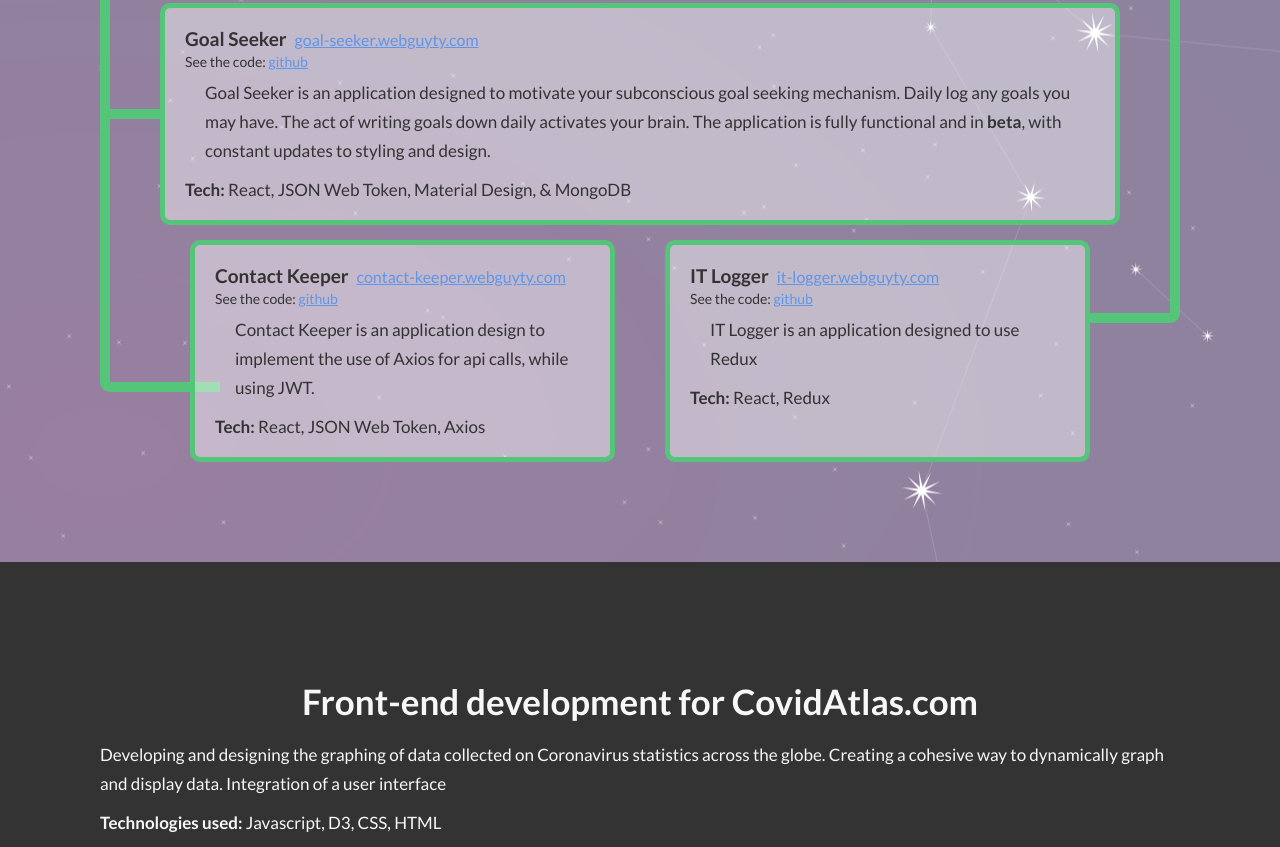
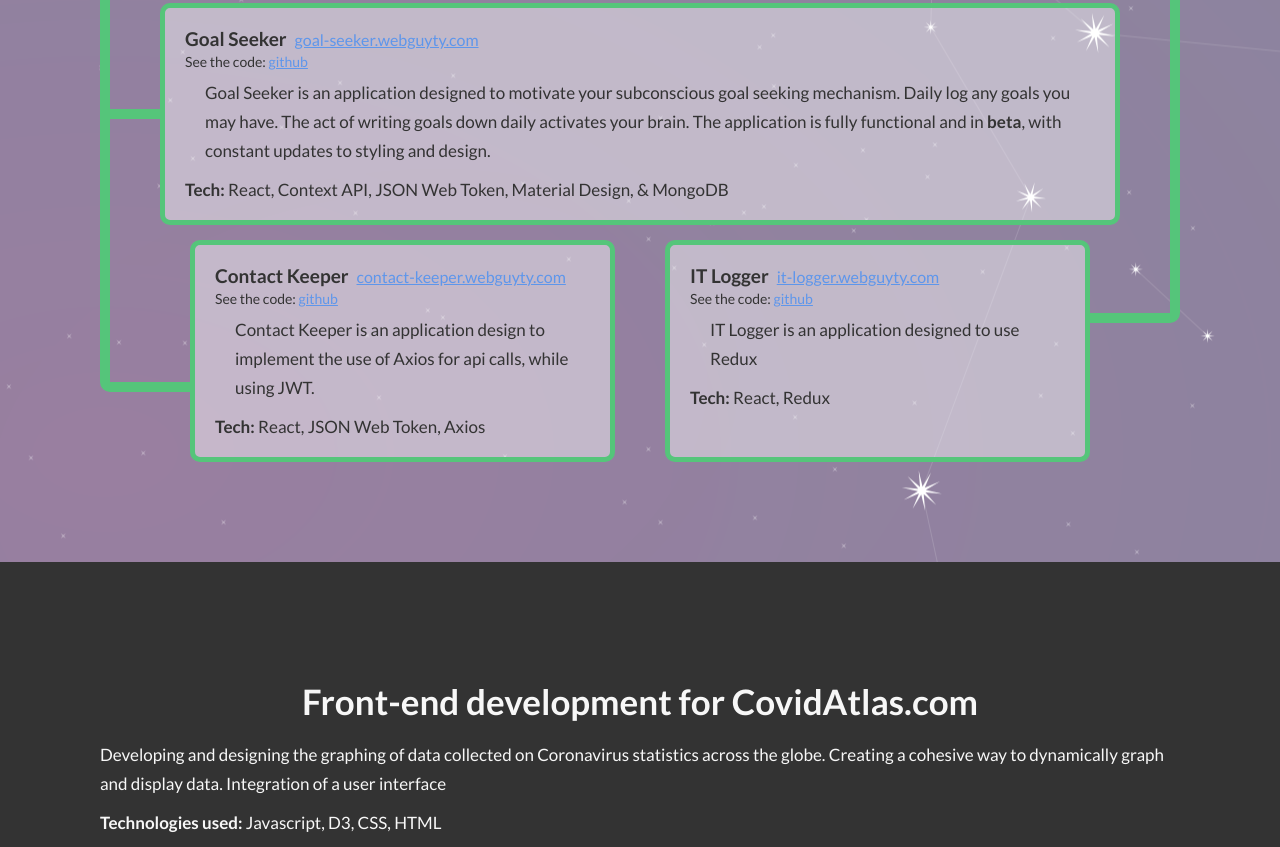
Before and after one commit to webguyty/portfolio-webpack, a website built with webpack: page src/template.html in a window 1280 px wide. Shown: the part 1953-2800 px from the top of the page. Built offline with nearby package versions, Linux system fonts and the light colour scheme; what simple-scrollspy would draw is missing.

Commit message:
small title change

```diff
--- a/src/styles/components/_mern.scss
+++ b/src/styles/components/_mern.scss
@@ -69,7 +69,7 @@ $gap-width-bottom: 6rem;
       }
       &--3 {
         // align-self: end;
-        width: $gap-width + $gap-width-bottom;
+        width: $gap-width + $gap-width-bottom / 2;
       }
     }
   }
--- a/src/template.html
+++ b/src/template.html
@@ -247,8 +247,7 @@
                   design.
                 </p>
                 <p class="mern-tech"> <span class="mern-tech-title">Tech: </span>
-                  React, JSON Web Token,
-                  Material Design, & MongoDB
+                  React, Context API, JSON Web Token, Material Design, & MongoDB
                 </p>
 
               </div>
@@ -478,7 +477,7 @@
         <div class="contactForm">
           <form name="webguyty" class="form" id="form">
             <h3 class="contactForm__title">
-              Send me a message through AWS Lambda
+              Message through AWS Lambda
             </h3>
             <p class="contactForm__subtitle">
               Checkout the Javascript for messaging:
```
